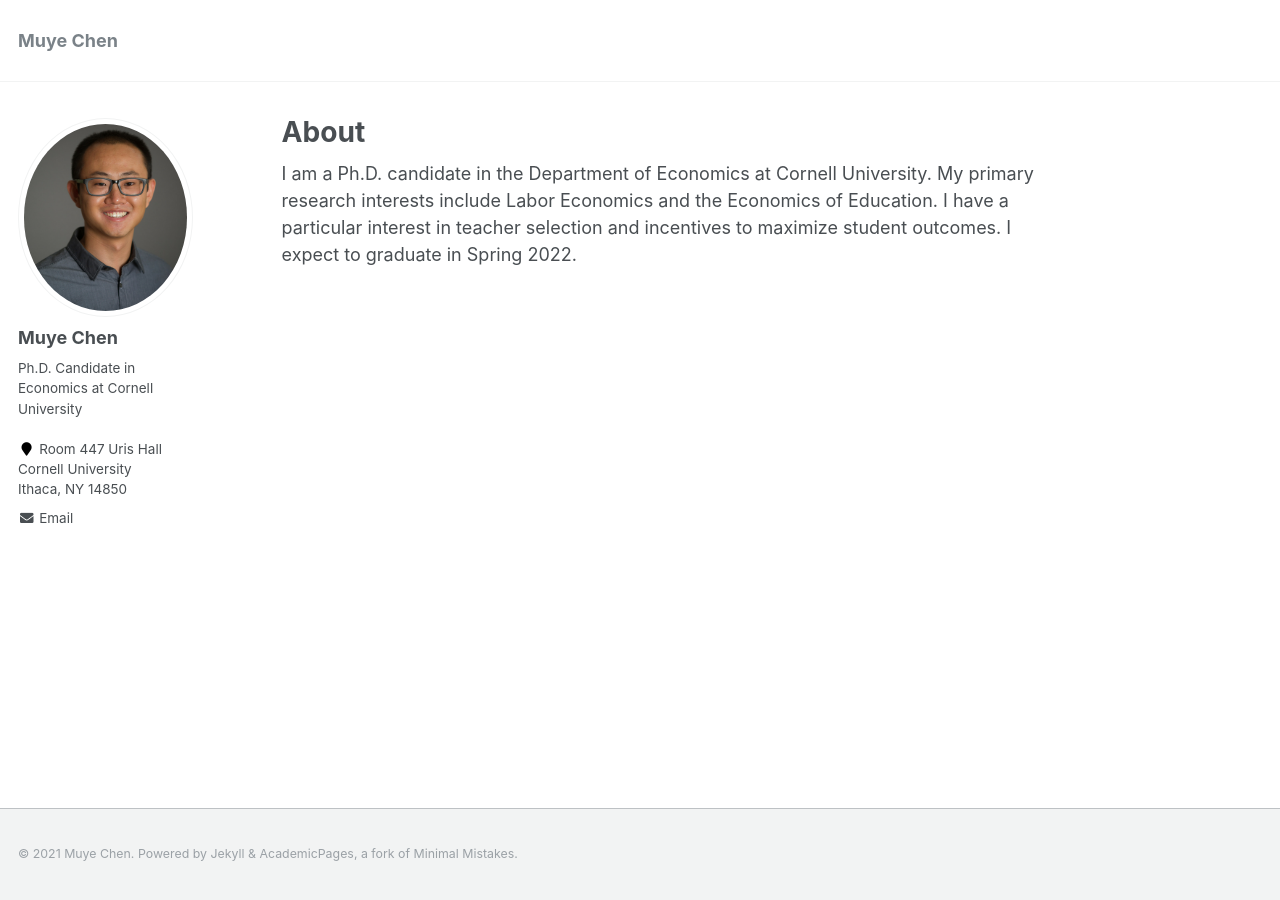
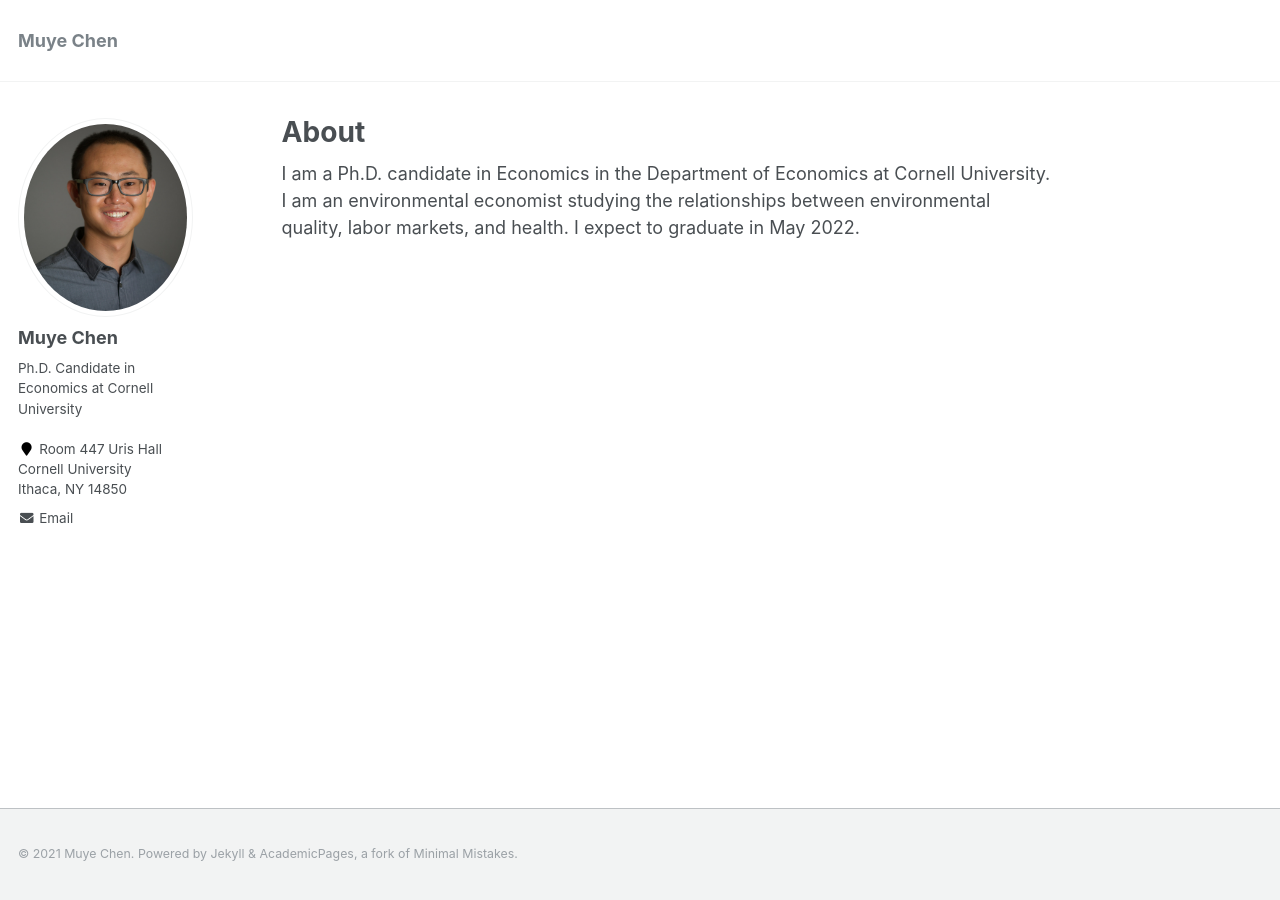
Before and after one commit to muyechenecon/muyechenecon.github.io, a Jekyll site: the page built from _pages/about.md, in a window 1280 px wide. Built offline with Jekyll 4.4.1, drawn with Linux system fonts in a browser that asks for light colours.

Commit message:
Update about.md

```diff
--- a/_pages/about.md
+++ b/_pages/about.md
@@ -10,8 +10,8 @@ redirect_from:
 {% include base_path %}
 
 
-I am a Ph.D. candidate in the Department of Economics at Cornell University.  My primary research interests include Labor Economics and the Economics of Education.   I have a particular interest in teacher selection and incentives to maximize student outcomes.   I expect to graduate in Spring 2022.
+I am a Ph.D. candidate in Economics in the Department of Economics at Cornell University.  I am an environmental economist studying the relationships between environmental quality, labor markets, and health. I expect to graduate in May 2022.
 
-<!-- My website is located at <https://KevinCNg.github.io>, which contains my CV and research materials. -->
+<!-- My website is located at <https://MuyeChenEcon.github.io>, which contains my CV and research materials. -->
 
 <!-- My job market paper can be downloaded [here](https://KevinCNg.github.io/files/Ng_Job_Market_paper.pdf). -->
```
